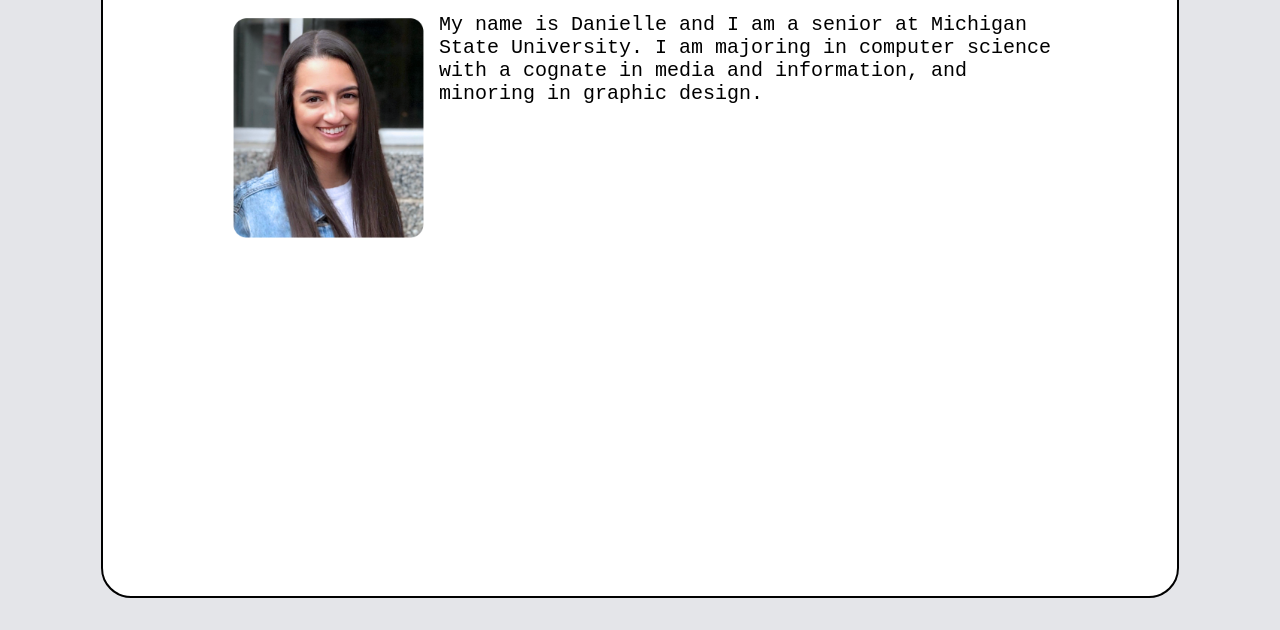
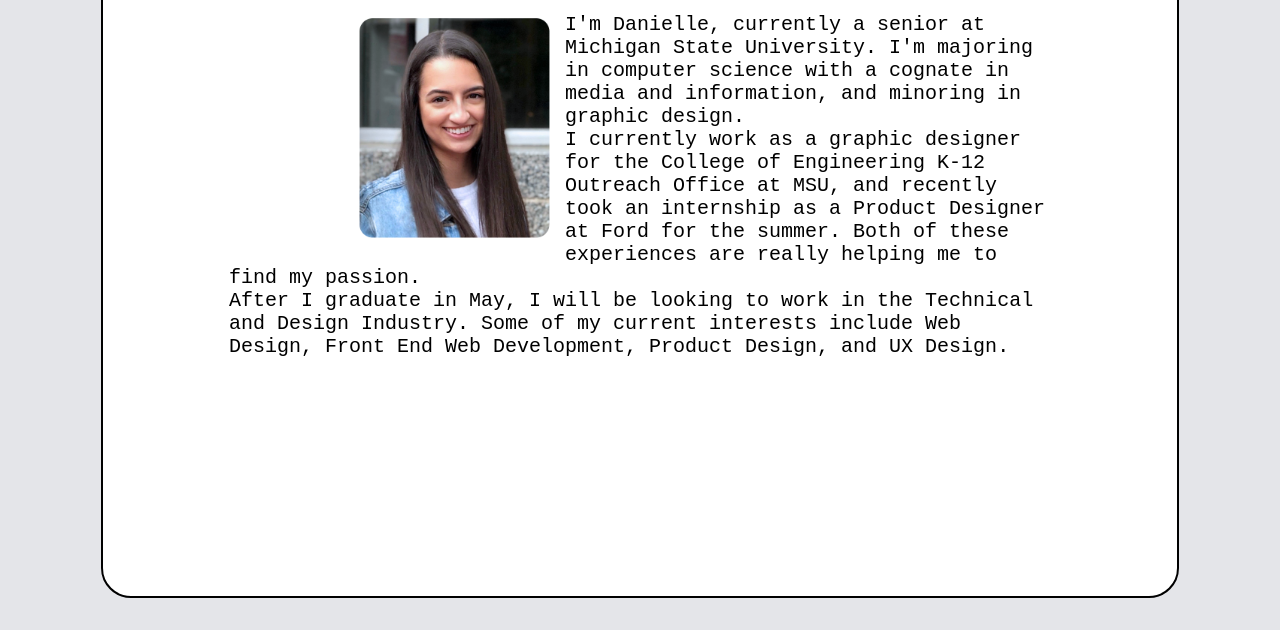
Before and after one commit to lamoure6/mi349_final, a plain HTML site: page about.html in a window 1280 px wide. Shown: the part 170-800 px from the top of the page. Drawn offline with Linux system fonts and the light colour scheme.

Commit message:
file update

```diff
--- a/about.html
+++ b/about.html
@@ -19,9 +19,14 @@
         <h1 class="about-heading">Hi There!</h1>
         <p class="about-p">
             <img id="self-photo" src="images/self-photo.png" alt="Photo of Danielle Lamoureux" width="200">
-            My name is Danielle and I am a senior at Michigan State University.
-            I am majoring in computer science with a cognate in media and information,
-            and minoring in graphic design.
+            I'm Danielle, currently a senior at Michigan State University.
+            I'm majoring in computer science with a cognate in media and information,
+            and minoring in graphic design.<br>
+            I currently work as a graphic designer for the College of Engineering K-12 Outreach Office at MSU,
+            and recently took an internship as a Product Designer at Ford for the summer. Both of these experiences are
+            really helping me to find my passion.<br>
+            After I graduate in May, I will be looking to work in the Technical and Design Industry. Some of my current interests
+            include Web Design, Front End Web Development, Product Design, and UX Design.
         </p>
     </div>
 
--- a/styles.css
+++ b/styles.css
@@ -148,7 +148,8 @@ nav.home-links a:hover{
 
 .about-p{
     margin-right: 120px;
-    margin-top: 0.25em;
+    margin-top: 0.5em;
+    margin-left: 126px;
     font-size: 1.25em;
     font-weight: 500;
 }
```
